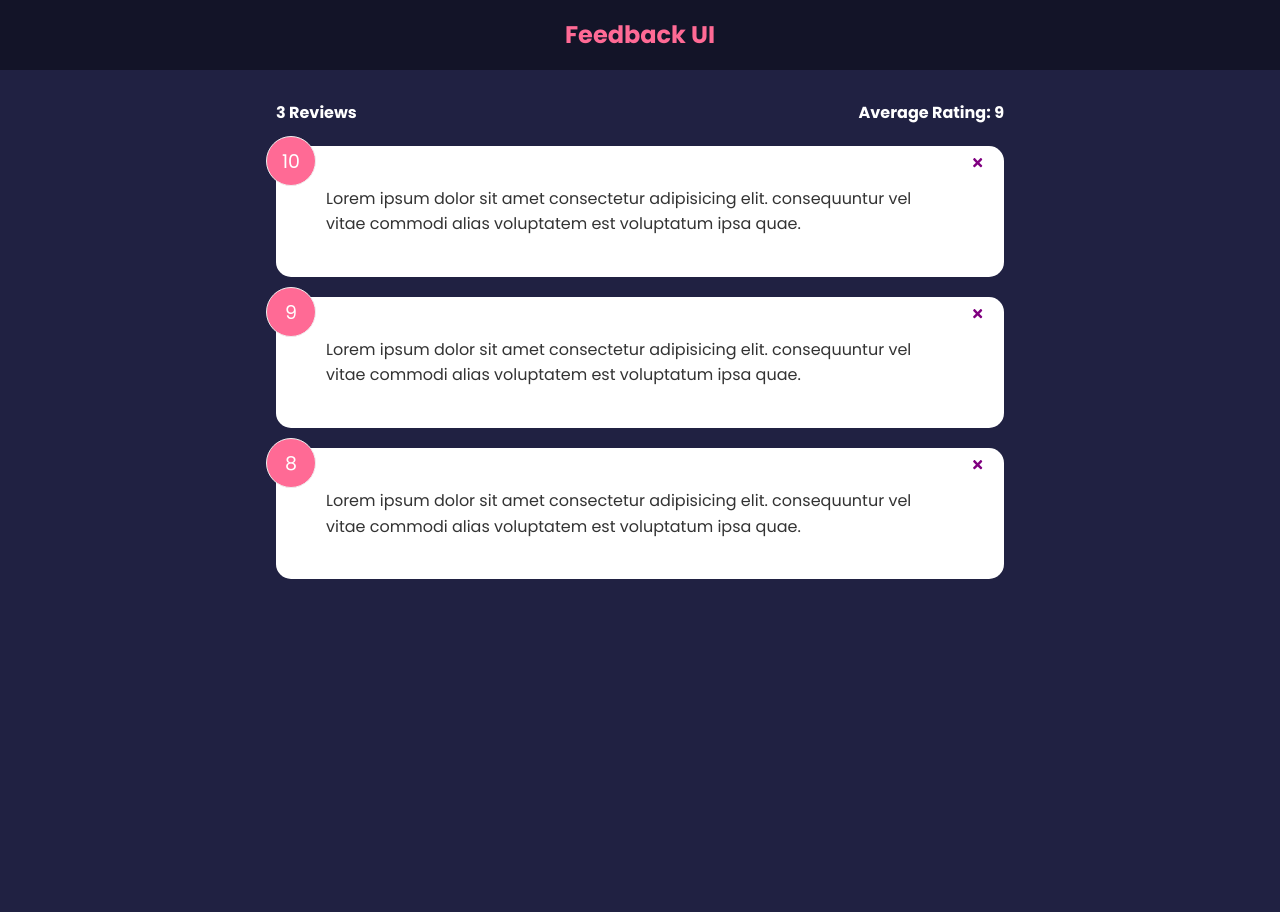
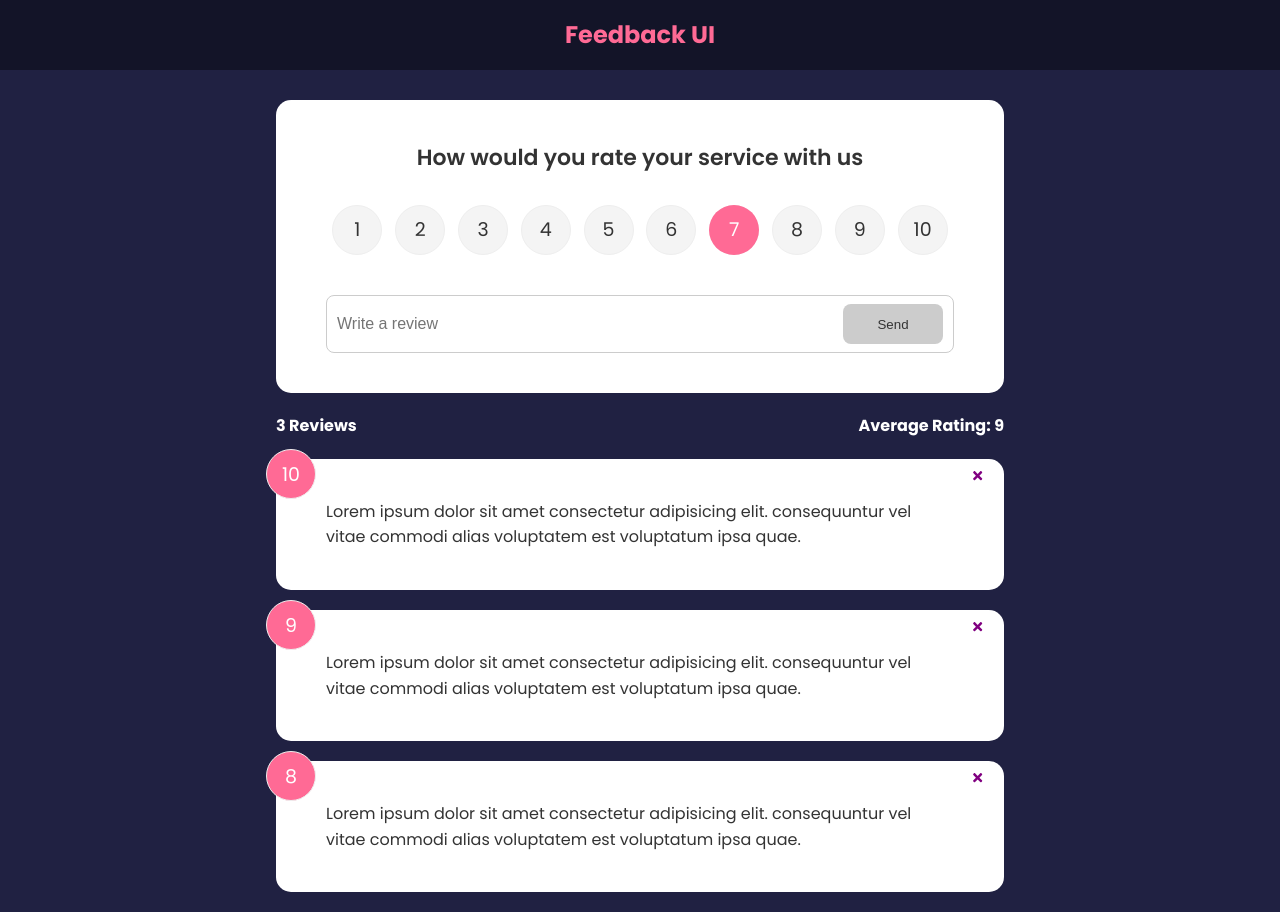
Before and after one commit to edgarkhudoyan/feedback-app, a React (Create React App) app: page / in a window 1280 px wide. Before the commit the page ends 800 px from the top, so only its background shows below. Built offline with nearby package versions, Linux system fonts and the light colour scheme.

Commit message:
Add write a feedback section

```diff
--- a/src/App.js
+++ b/src/App.js
@@ -2,6 +2,7 @@
 import Header from "./components/Header";
 import FeedbackList from "./components/FeedbackList";
 import FeedbackStats from "./components/FeedbackStats";
+import FeedbackForm from "./components/FeedbackForm";
 import FeedbackData from "./data/FeedbackData";
 
 function App() {
@@ -17,6 +18,7 @@
     <>
       <Header />
       <div className="container">
+        <FeedbackForm />
         <FeedbackStats feedback={feedback} />
         <FeedbackList feedback={feedback} handleDelete={deleteFeedback} />
       </div>
--- /dev/null
+++ b/src/components/FeedbackForm.jsx
@@ -0,0 +1,49 @@
+import { useState } from "react";
+import Card from "./shared/Card";
+import Button from "./shared/Button";
+import RatingSelect from "./RatingSelect";
+
+function FeedbackForm() {
+  const [text, setText] = useState("");
+  const [rating, setRating] = useState(7);
+  const [btnDisabled, setBtnDisabled] = useState(true);
+  const [message, setMessage] = useState("");
+
+  const handleTextChange = (e) => {
+    if (text === "") {
+      setBtnDisabled(true);
+      setMessage(null);
+    } else if (text !== "" && text.trim().length <= 10) {
+      setMessage("Message must be at least 10 characters");
+      setBtnDisabled(true);
+    } else {
+      setMessage(null);
+      setBtnDisabled(false);
+    }
+
+    setText(e.target.value);
+  };
+
+  return (
+    <Card>
+      <form>
+        <h2>How would you rate your service with us</h2>
+        <RatingSelect select={(rating) => setRating(rating)} />
+        <div className="input-group">
+          <input
+            onChange={handleTextChange}
+            type="text"
+            placeholder="Write a review"
+            value={text}
+          />
+          <Button type="submit" isDisabled={btnDisabled}>
+            Send
+          </Button>
+        </div>
+        {message && <div className="message">{message}</div>}
+      </form>
+    </Card>
+  );
+}
+
+export default FeedbackForm;
--- /dev/null
+++ b/src/components/RatingSelect.jsx
@@ -0,0 +1,30 @@
+import { useState } from "react";
+
+function RatingSelect({ select }) {
+  const [selected, setSelected] = useState(7);
+
+  const handleChange = (e) => {
+    setSelected(+e.currentTarget.value);
+    select(+e.currentTarget.value);
+  };
+
+  return (
+    <ul className="rating">
+      {Array.from({ length: 10 }, (_, i) => (
+        <li key={`rating-${i + 1}`}>
+          <input
+            type="radio"
+            id={`num${i + 1}`}
+            name="rating"
+            value={i + 1}
+            onChange={handleChange}
+            checked={selected === i + 1}
+          />
+          <label htmlFor={`num${i + 1}`}>{i + 1}</label>
+        </li>
+      ))}
+    </ul>
+  );
+}
+
+export default RatingSelect;
```
